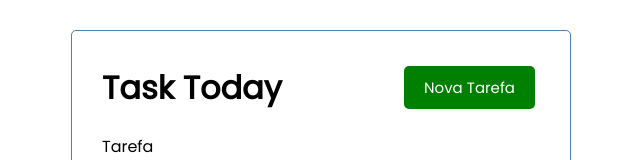
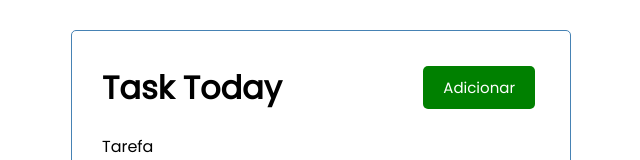
Before and after one commit to Julyemerson/TodayTask, an Angular app: page / in a window 1280 px wide. Shown: the top 160 px of the page, without its empty margins (319-959 px from the left). Built offline with nearby package versions, Linux system fonts and the light colour scheme; data requests are answered from the project's data file.

Commit message:
add global state manager

```diff
--- a/src/app/components/header/header.component.html
+++ b/src/app/components/header/header.component.html
@@ -2,7 +2,7 @@
   <h1>{{ title }}</h1>
   <app-button
     color="green"
-    text="Nova Tarefa"
+    text="{{ showAddTask ? 'Fechar' : 'Adicionar' }}"
     (btnClick)="toggleAddTask()"
   ></app-button>
 </header>
--- a/src/app/components/header/header.component.ts
+++ b/src/app/components/header/header.component.ts
@@ -1,4 +1,6 @@
 import { Component } from '@angular/core';
+import { UiService } from '../../services/ui.service';
+import { Subscription } from 'rxjs';
 
 @Component({
   selector: 'app-header',
@@ -6,13 +8,15 @@
   styleUrls: ['./header.component.css'],
 })
 export class HeaderComponent {
+  constructor(private uiService: UiService) {}
+
   title: string = 'Task Today';
-
-  constructor() {}
+  showAddTask: boolean = false;
+  subscription!: Subscription;
 
   ngOnInit(): void {}
 
   toggleAddTask() {
-    console.log('Apertei o botão e emitir o evento');
+    this.uiService.toggleAddTask();
   }
 }
--- /dev/null
+++ b/src/app/services/ui.service.ts
@@ -0,0 +1,21 @@
+import { Injectable } from '@angular/core';
+import { Observable, Subject } from 'rxjs';
+
+@Injectable({
+  providedIn: 'root',
+})
+export class UiService {
+  constructor() {}
+
+  private showAddTask: boolean = false;
+  private subject = new Subject<any>();
+
+  toggleAddTask(): void {
+    this.showAddTask = !this.showAddTask;
+    this.subject.next(this.showAddTask);
+  }
+
+  onToggle(): Observable<any> {
+    return this.subject.asObservable();
+  }
+}
```
